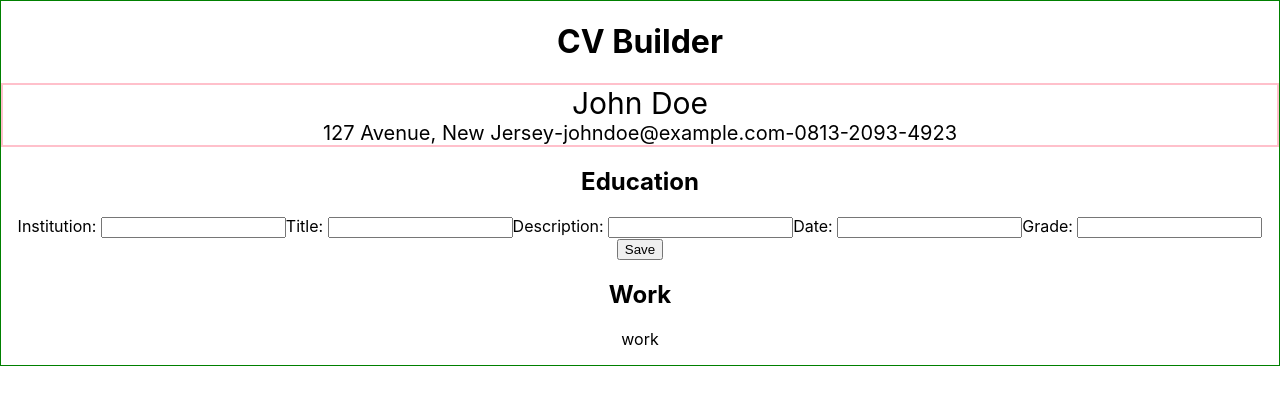
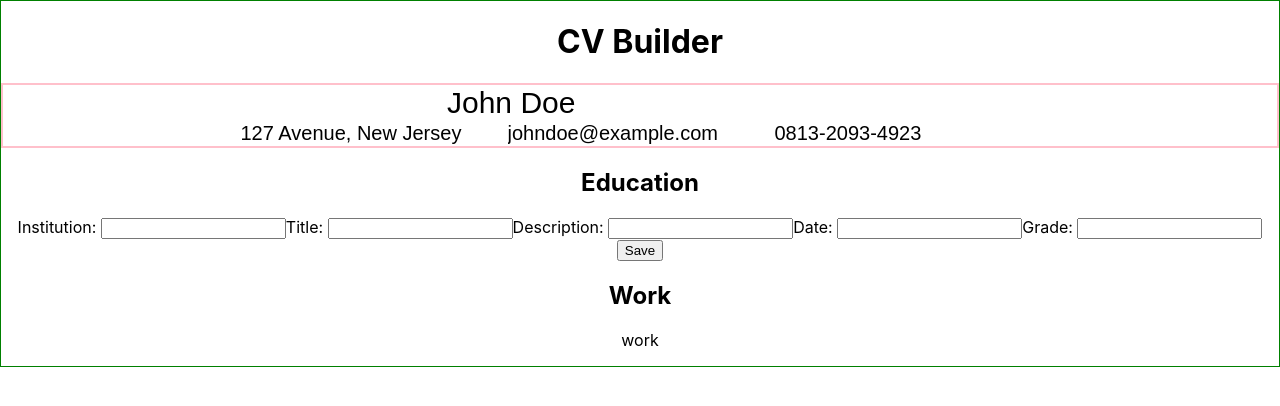
Before and after one commit to emarjani/resume-builder, a React (Create React App) app: page / in a window 1280 px wide. Shown: the top 406 px of the page. Built offline with nearby package versions, Linux system fonts and the light colour scheme.

Commit message:
changed general info to input fields

```diff
--- a/src/App.css
+++ b/src/App.css
@@ -12,79 +12,43 @@
 
 #header {
   border: 2px pink solid;
-  display: flex;
+  /* display: flex;
   flex-direction: column;
-  align-items: center;
+  align-items: center; */
   /* display: rela */
 }
-
+/* FIX WIDTHS OF INPUT */
 #name-container {
-  /* border: 2px purple solid; */
-  display: flex;
-  width: fit-content;
+  /* position: relative; */
+  /* height: fit-content; */
+  /* border: 1px solid blue; */
 }
 
-#name-container p,
-#contact-info p{
-  /* border: 1px solid; */
-  margin: 0;
+#header input {
+  /* position: absolute; */
+  /* width: 100%; */
+  padding: 1px;
+  font-size: 30px;
+  border: none;
+  outline: none;
 }
 
-#name-container p,
-#name-container input {
-  font-size: 30px;
-}
-
-#contact-info p,
 #contact-info input {
   font-size: 20px;
 }
-
 /*
 __________________________________________ */
 
 
 
-.dash {
-  /* border: 2px red solid; */
-  margin: 0 2em 0 2em;
-}
-
-
-#header .field-container {
-  position: relative;
-  /* background-color: yellow; */
-}
-
-#header input {
-  /* font-size: 30px; */
-  /* min-width: 10px; */
-  outline: none;
-  position: absolute;
-  top:0;
-  width: 98%;
-  /* height: 98%; */
-  padding: 1px;
-  /* background-color: rgb(221, 159, 159); */
-  display: none;
-  z-index: 2;
-}
-
-#contact-info {
-  /* border: 1px red solid; */
-  /* width: 50%; */
-  display: flex;
-  justify-content: space-between;
-}
-
-#mask {
+/* #mask {
   background-color: rgba(0,0,0,0.1);
   width: 100%;
   height: 100%;
   display: none;
   position: fixed;
   top: 0;
-}
+} */
 
 
 
--- a/src/components/Form.js
+++ b/src/components/Form.js
@@ -7,9 +7,9 @@ class Form extends Component {
 
     render(){
 
+        //pass in either edit true or edit false.
+        // based on number of fields in this.props.cv.education, add fields
 
-        // based on number of fields in this.props.cv.education, add fields
-        const { general, education , work } = this.props.cv;
 
 
         return(
--- a/src/components/General.js
+++ b/src/components/General.js
@@ -30,60 +30,49 @@ class General extends Component {
         return(
             <div id="header">
                 <div id="name-container">
-                    <div className="field-container">
-                        <p onClick={()=>this.toggleInput("name")}>{name}</p>
                     <input
-                        onChange={change}
+                    onChange={ change }
+                    value={ name }
                     type="text"
                     id="name"
                     name="general"
                     />
                 </div>
-                </div>
 
                 <div id="contact-info">
-                    <div className="field-container">
-                        <p onClick={()=>this.toggleInput("address")}>{address}</p>
                     <input
                     onChange={change}
+                    value={address}
                     type="text"
                     id="address"
                     name="general"
                     />
-                    </div>
 
-                    <p className="dash">  -  </p>
-
-                    <div className="field-container">
-                        <p onClick={()=>this.toggleInput("email")}>{email}</p>
                     <input
                     onChange={change}
+                    value={email}
                     type="text"
                     id="email"
                     name="general"
                     />
-                    </div>
 
-                    <p className="dash">  -  </p>
 
-                    <div className="field-container">
-                        <p onClick={()=>this.toggleInput("phone")}>{phone}</p>
                     <input
                     onChange={change}
+                    value={phone}
                     type="text"
                     id="phone"
                     name="general"
                     />
-                    </div>
 
                 </div>
 
-                <div id="mask" onClick={()=>this.hideInput()}></div>
+
+
+
             </div>
         );
     }
 }
 
 export default General;
-
-//name email phone number
```
Lines whose indentation alone changed are shown as unchanged.
